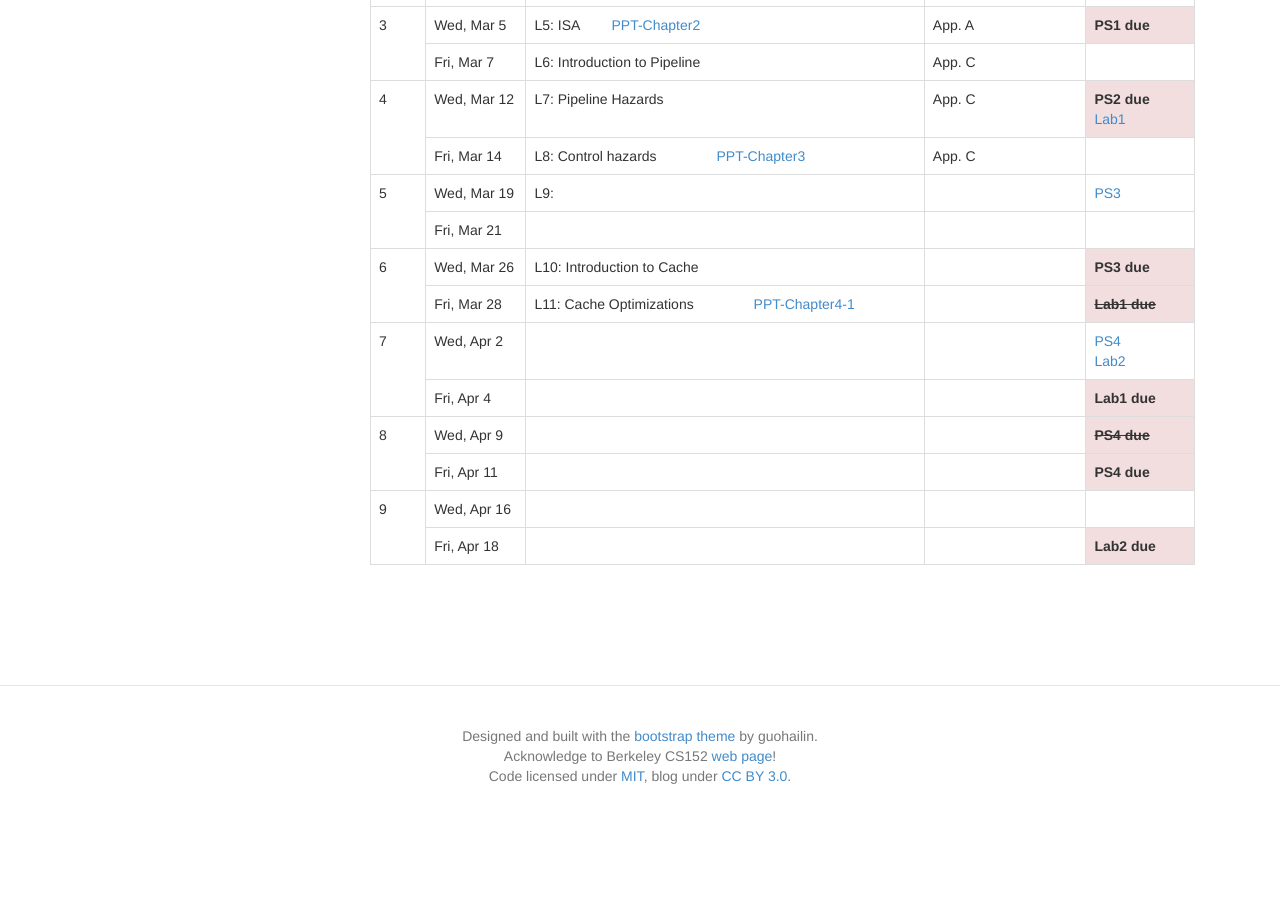
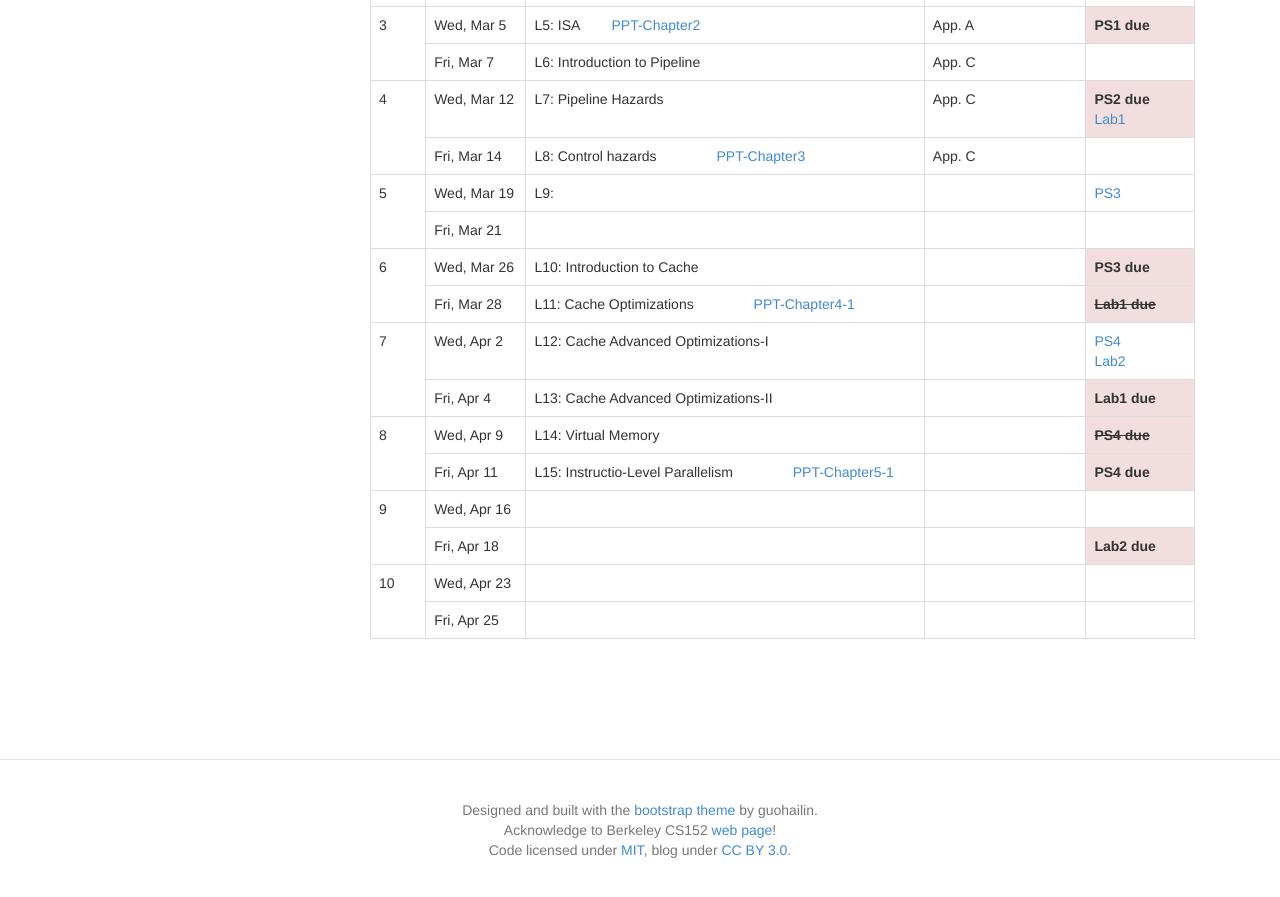
Before and after one commit to hazirguo/ca2014, a Jekyll site: the page index.html, which Jekyll copies as it is, in a window 1280 px wide and 900 px high, scrolled down 1060 px. Shown: the top 897 px of the window. Built offline with Jekyll 4.4.1, drawn with Linux system fonts in a browser that asks for light colours; Markdown is read by kramdown in place of the engine named in the settings; before the commit the page ends 1886 px from its top, so only the background shows below that.

Commit message:
add chapter05-1

```diff
--- a/index.html
+++ b/index.html
@@ -374,7 +374,7 @@
                 Wed, Apr 2
               </td>
               <td>
-
+                L12: Cache Advanced Optimizations-I
               </td>
               <td>
 
@@ -389,7 +389,7 @@
                 Fri, Apr 4
               </td>
               <td>
-
+                L13: Cache Advanced Optimizations-II
               </td>
               <td>
 
@@ -405,7 +405,7 @@
                 Wed, Apr 9
               </td>
               <td>
-
+                L14: Virtual Memory
               </td>
               <td>
 
@@ -419,7 +419,7 @@
                 Fri, Apr 11
               </td>
               <td>
-
+                L15: Instructio-Level Parallelism    　　　　<a href="handouts/chapter0501.pptx">PPT-Chapter5-1</a>
               </td>
               <td>
 
@@ -459,6 +459,36 @@
 
               </td>
             </tr>
+
+            <tr>
+              <td rowspan="2">10</td>
+              <td>
+                Wed, Apr 23
+              </td>
+              <td>
+
+              </td>
+              <td>
+
+              </td>
+              <td>
+
+              </td>
+            </tr>
+            <tr>
+              <td >
+                Fri, Apr 25
+              </td>
+              <td>
+
+              </td>
+              <td>
+
+              </td>
+              <td>
+
+              </td>
+            </tr>
           </tbody>
 
         </table>
```
Also changed, not shown: 1 other file.
